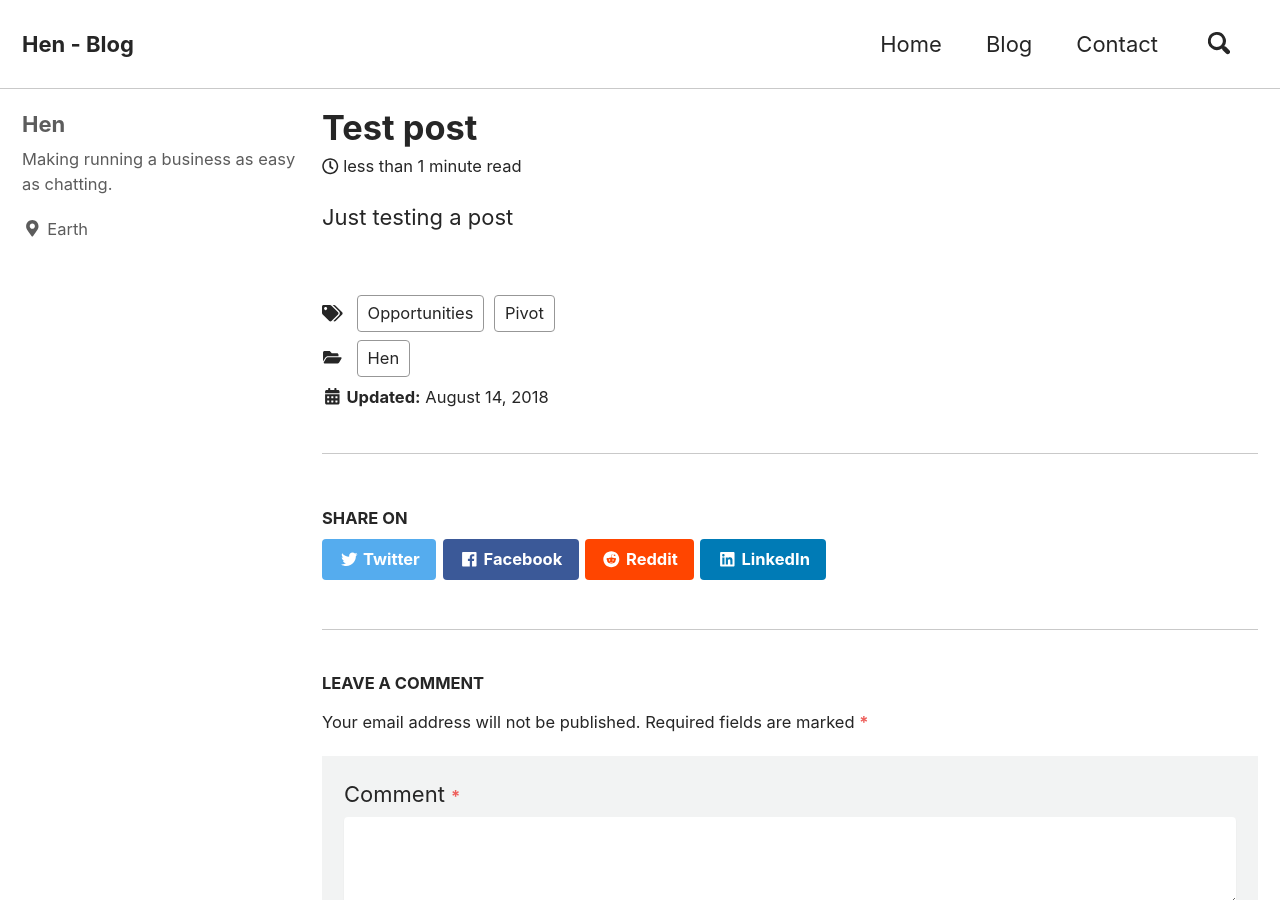
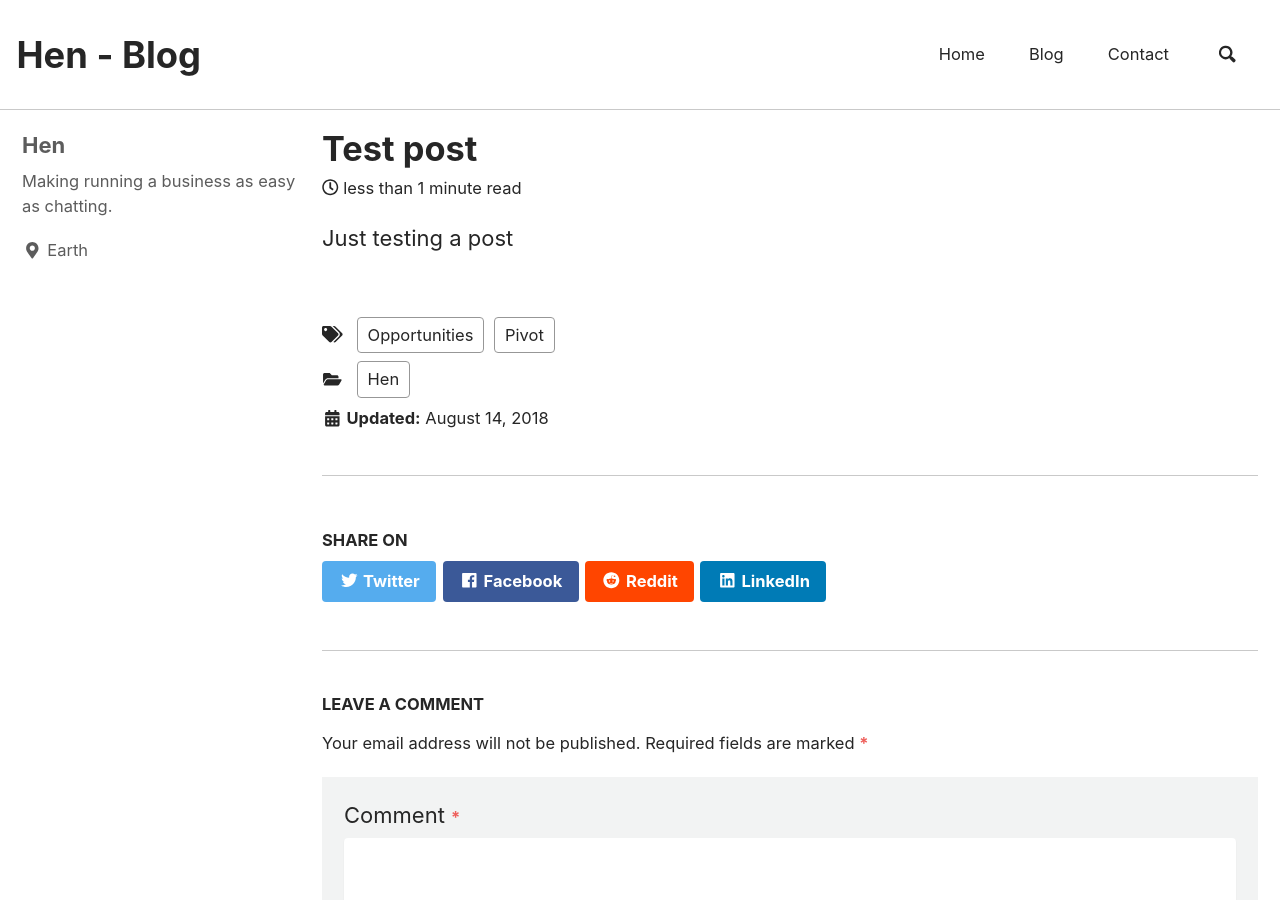
Before and after one commit to codechair/blog, a Jekyll site: the page built from _posts/2018-08-14-test-post.md, in a window 1280 px wide and 900 px high. Built offline with Jekyll 4.4.1, drawn with Linux system fonts in a browser that asks for light colours; nearby versions of some CDN libraries; comment, search, counter and statistics services are not loaded; a style sheet for code colours, icons or effects is not loaded.

Commit message:
masthead css

```diff
--- a/_sass/minimal-mistakes/_masthead.scss
+++ b/_sass/minimal-mistakes/_masthead.scss
@@ -18,12 +18,11 @@
     padding: 1em;
     max-width: 100%;
     display: -webkit-box;
-    display: -ms-flexbox;
     display: flex;
     -webkit-box-pack: justify;
-    -ms-flex-pack: justify;
     justify-content: space-between;
     font-family: $sans-serif-narrow;
+    font-size: 0.75rem;
 
     @include breakpoint($x-large) {
       max-width: $x-large;
@@ -41,13 +40,15 @@
 
 .site-title {
   display: -webkit-box;
-  display: -ms-flexbox;
   display: flex;
-  -ms-flex-item-align: center;
-  align-self: center;
+  padding: 0.5rem 0;
+  align-self: stretch;
+  -webkit-box-align: center;
+  align-items: center;
   font-weight: bold;
   z-index: 20;
-}
+  font-size: 1.65rem;
+  }
 
 .masthead__menu {
   float: left;
```
